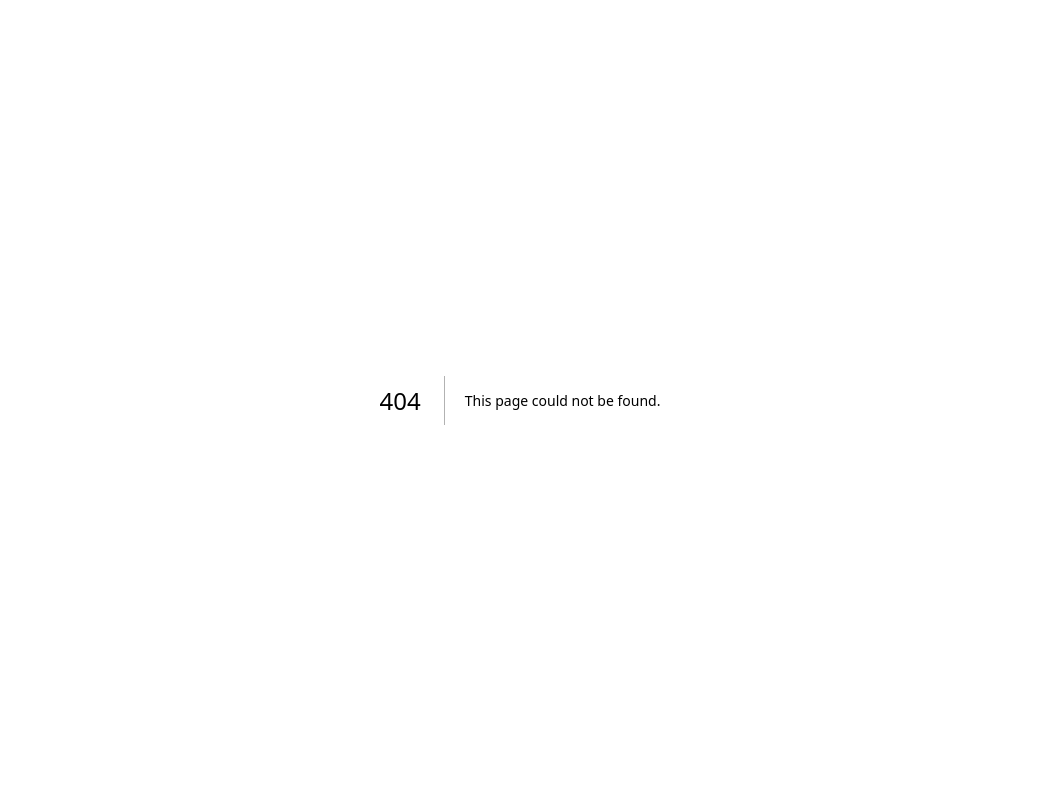
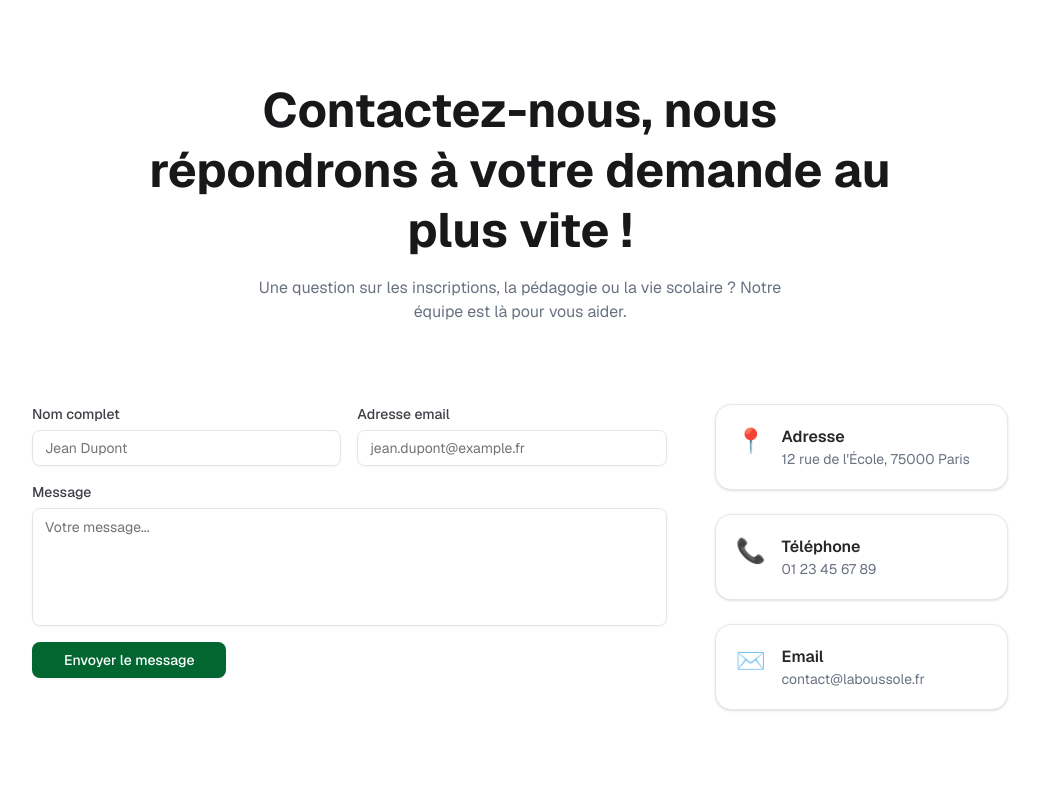
Before and after one commit to RustyRory/CollegeLaBoussole, a Next.js app in the folder collegeLaBoussoleApp/frontend/: page /contact in a window 1280 px wide. Before the commit this address had no page. Shown: the top 800 px of the page, without its empty margins (120-1159 px from the left). Built offline with nearby package versions, Linux system fonts and the light colour scheme.

Commit message:
feat(ux): fixes #56 - contact page

```diff
--- a/collegeLaBoussoleApp/frontend/eslint.config.mjs
+++ b/collegeLaBoussoleApp/frontend/eslint.config.mjs
@@ -9,6 +9,7 @@ export default defineConfig([
   {
     rules: {
       "@next/next/no-html-link-for-pages": "off",
+      "react/no-unescaped-entities": "off",
     },
   },
 
--- /dev/null
+++ b/collegeLaBoussoleApp/frontend/src/app/contact/page.tsx
@@ -0,0 +1,86 @@
+import ContactForm from "@/components/contact-form";
+
+export const metadata = {
+  title: "Contact — Collège La Boussole",
+  description:
+    "Contactez le Collège La Boussole. Nous répondrons à votre demande au plus vite.",
+};
+
+const INFO_CARDS = [
+  {
+    icon: "📍",
+    label: "Adresse",
+    value: "12 rue de l'École, 75000 Paris",
+  },
+  {
+    icon: "📞",
+    label: "Téléphone",
+    value: "01 23 45 67 89",
+  },
+  {
+    icon: "✉️",
+    label: "Email",
+    value: "contact@laboussole.fr",
+  },
+];
+
+export default function ContactPage() {
+  return (
+    <div className="flex flex-col min-h-screen bg-white text-zinc-900 font-sans">
+      {/* HERO */}
+      <section className="px-6 py-20 max-w-5xl mx-auto w-full text-center">
+        <h1 className="text-4xl md:text-5xl font-bold leading-tight mb-4 max-w-3xl mx-auto">
+          Contactez-nous, nous répondrons à votre demande au plus vite&nbsp;!
+        </h1>
+        <p className="text-gray-500 max-w-xl mx-auto">
+          Une question sur les inscriptions, la pédagogie ou la vie
+          scolaire&nbsp;? Notre équipe est là pour vous aider.
+        </p>
+      </section>
+
+      {/* FORM + INFO */}
+      <section className="px-6 pb-20 max-w-5xl mx-auto w-full">
+        <div className="grid grid-cols-1 lg:grid-cols-3 gap-12">
+          {/* Formulaire */}
+          <div className="lg:col-span-2">
+            <ContactForm />
+          </div>
+
+          {/* Infos de contact */}
+          <div className="flex flex-col gap-6">
+            {INFO_CARDS.map((card) => (
+              <div
+                key={card.label}
+                className="flex items-start gap-4 p-5 rounded-2xl border border-gray-200 bg-white shadow-sm"
+              >
+                <span className="text-2xl">{card.icon}</span>
+                <div>
+                  <p className="font-semibold text-zinc-800">{card.label}</p>
+                  <p className="text-sm text-gray-500">{card.value}</p>
+                </div>
+              </div>
+            ))}
+          </div>
+        </div>
+      </section>
+
+      {/* BOTTOM CTA */}
+      <section className="py-20 px-6 text-center">
+        <div className="max-w-2xl mx-auto bg-green-50 rounded-3xl p-12">
+          <h2 className="text-2xl font-bold mb-2">
+            Maintenant que vous nous connaissez, avançons ensemble.
+          </h2>
+          <p className="text-gray-500 text-sm mb-6">
+            Rejoignez la communauté du Collège La Boussole.
+          </p>
+          <a
+            href="#"
+            className="inline-flex items-center justify-center rounded-md bg-green-800 px-8 py-2.5 text-sm font-medium text-white hover:bg-green-900 transition-colors"
+          >
+            S&apos;inscrire
+          </a>
+        </div>
+      </section>
+    </div>
+  );
+}
--- a/collegeLaBoussoleApp/frontend/src/app/dashboard/layout.tsx
+++ b/collegeLaBoussoleApp/frontend/src/app/dashboard/layout.tsx
@@ -1,7 +1,7 @@
 "use client";
 
 import * as React from "react";
-import { useAuth } from "@/hooks/useAuth";
+import { useAuth } from "@/hooks/use-auth";
 import { AppSidebar } from "@/components/dashboard/app-sidebar";
 import { SidebarInset, SidebarProvider } from "@/components/ui/sidebar";
 
--- a/collegeLaBoussoleApp/frontend/src/app/page.tsx
+++ b/collegeLaBoussoleApp/frontend/src/app/page.tsx
@@ -1,7 +1,5 @@
-import Home from "@/components/accueil-form";
-import Image from "next/image";
-import { Button } from "@/components/ui/button";
+import HomePage from "@/components/home-page";
 
 export default function App() {
-  return <Home />;
+  return <HomePage />;
 }
--- /dev/null
+++ b/collegeLaBoussoleApp/frontend/src/components/contact-form.tsx
@@ -0,0 +1,104 @@
+"use client";
+
+import { useState } from "react";
+import { Button } from "@/components/ui/button";
+import { Input } from "@/components/ui/input";
+
+export default function ContactForm() {
+  const [form, setForm] = useState({ name: "", email: "", message: "" });
+  const [status, setStatus] = useState<
+    "idle" | "loading" | "success" | "error"
+  >("idle");
+
+  function handleChange(
+    e: React.ChangeEvent<HTMLInputElement | HTMLTextAreaElement>,
+  ) {
+    setForm((prev) => ({ ...prev, [e.target.name]: e.target.value }));
+  }
+
+  async function handleSubmit(e: React.FormEvent) {
+    e.preventDefault();
+    setStatus("loading");
+    try {
+      const res = await fetch(`${process.env.NEXT_PUBLIC_API_URL}/contact`, {
+        method: "POST",
+        headers: { "Content-Type": "application/json" },
+        body: JSON.stringify(form),
+      });
+      if (!res.ok) throw new Error();
+      setStatus("success");
+      setForm({ name: "", email: "", message: "" });
+    } catch {
+      setStatus("error");
+    }
+  }
+
+  return (
+    <form onSubmit={handleSubmit} className="flex flex-col gap-4 w-full">
+      <div className="grid grid-cols-1 md:grid-cols-2 gap-4">
+        <div className="flex flex-col gap-1.5">
+          <label htmlFor="name" className="text-sm font-medium text-zinc-700">
+            Nom complet
+          </label>
+          <Input
+            id="name"
+            name="name"
+            placeholder="Jean Dupont"
+            required
+            value={form.name}
+            onChange={handleChange}
+          />
+        </div>
+        <div className="flex flex-col gap-1.5">
+          <label htmlFor="email" className="text-sm font-medium text-zinc-700">
+            Adresse email
+          </label>
+          <Input
+            id="email"
+            name="email"
+            type="email"
+            placeholder="jean.dupont@example.fr"
+            required
+            value={form.email}
+            onChange={handleChange}
+          />
+        </div>
+      </div>
+
+      <div className="flex flex-col gap-1.5">
+        <label htmlFor="message" className="text-sm font-medium text-zinc-700">
+          Message
+        </label>
+        <textarea
+          id="message"
+          name="message"
+          rows={5}
+          placeholder="Votre message..."
+          required
+          value={form.message}
+          onChange={handleChange}
+          className="border-input placeholder:text-muted-foreground flex w-full rounded-md border bg-transparent px-3 py-2 text-sm shadow-xs outline-none transition-[color,box-shadow] focus-visible:border-ring focus-visible:ring-ring/50 focus-visible:ring-[3px] disabled:opacity-50 resize-none"
+        />
+      </div>
+
+      {status === "success" && (
+        <p className="rounded-md bg-green-50 px-4 py-3 text-sm text-green-700">
+          Votre message a bien été envoyé. Nous vous répondrons rapidement.
+        </p>
+      )}
+      {status === "error" && (
+        <p className="rounded-md bg-red-50 px-4 py-3 text-sm text-red-600">
+          Une erreur est survenue. Veuillez réessayer.
+        </p>
+      )}
+
+      <Button
+        type="submit"
+        disabled={status === "loading"}
+        className="self-start bg-green-800 hover:bg-green-900 text-white px-8"
+      >
+        {status === "loading" ? "Envoi en cours..." : "Envoyer le message"}
+      </Button>
+    </form>
+  );
+}
--- a/collegeLaBoussoleApp/frontend/src/components/dashboard/header.tsx
+++ b/collegeLaBoussoleApp/frontend/src/components/dashboard/header.tsx
@@ -1,6 +1,6 @@
 "use client";
 
-import { useAuth } from "@/hooks/useAuth";
+import { useAuth } from "@/hooks/use-auth";
 
 type HeaderProps = {
   title: string;
--- a/collegeLaBoussoleApp/frontend/src/components/accueil-form.tsx
+++ b/collegeLaBoussoleApp/frontend/src/components/home-page.tsx
@@ -1,6 +1,6 @@
 import { Button } from "@/components/ui/button";
-import StatCard from "@/components/homePage/statCard";
-import FaqItem from "@/components/homePage/faqItem";
+import StatCard from "@/components/home/stat-card";
+import FaqItem from "@/components/home/faq-item";
 
 export default function Home() {
   return (
@@ -8,20 +8,18 @@ export default function Home() {
       {/* 1. HERO SECTION */}
       <section className="px-6 py-20 flex flex-col items-center text-center max-w-5xl mx-auto">
         <h1 className="text-4xl md:text-5xl font-bold leading-tight mb-8 max-w-3xl">
-          Un collège à taille humaine, qui redonne du sens à
-          l&aposapprentissage.
+          Un collège à taille humaine, qui redonne du sens à l'apprentissage.
         </h1>
         <Button asChild className="mb-16">
           Découvrir le projet
         </Button>
 
-        {/* Les 2 grandes images du haut */}
         <div className="grid grid-cols-1 md:grid-cols-2 gap-8 w-full">
           <div className="flex flex-col gap-4">
             <div className="aspect-video bg-amber-100 rounded-2xl flex items-center justify-center">
               <span className="text-amber-600 text-3xl">🖼️</span>
             </div>
-            <h3 className="font-semibold text-left">Texte d&aposaccroche 1</h3>
+            <h3 className="font-semibold text-left">Texte d'accroche 1</h3>
             <p className="text-sm text-gray-500 text-left">
               Lorem ipsum dolor, sit amet consectetur adipisicing elit. Optio,
               ad maxime saepe hic vitae fugiat repellendus magni? Aspernatur
@@ -32,7 +30,7 @@ export default function Home() {
             <div className="aspect-video bg-amber-100 rounded-2xl flex items-center justify-center">
               <span className="text-amber-600 text-3xl">🖼️</span>
             </div>
-            <h3 className="font-semibold text-left">Texte l &aposaccroche 2</h3>
+            <h3 className="font-semibold text-left">Texte l'accroche 2</h3>
             <p className="text-sm text-gray-500 text-left">
               Lorem ipsum dolor, sit amet consectetur adipisicing elit. Optio,
               ad maxime saepe hic vitae fugiat repellendus magni? Aspernatur
@@ -46,12 +44,12 @@ export default function Home() {
       <section className="bg-[#FAF7F2] py-20 px-6">
         <div className="max-w-4xl mx-auto text-center flex flex-col items-center">
           <h2 className="text-3xl font-bold mb-8">
-            Une pédagogie innovante pour les élèves d&aposaujourd&aposhui
+            Une pédagogie innovante pour les élèves d'aujourd'hui
           </h2>
           <div className="bg-amber-100/50 p-8 rounded-3xl w-full flex flex-col md:flex-row items-center gap-8 text-left mb-8">
             <div className="flex-1">
               <h3 className="text-xl font-semibold mb-4">
-                Garder l&aposélève au cœur de son apprentissage
+                Garder l'élève au cœur de son apprentissage
               </h3>
               <p className="text-gray-600 mb-4">
                 Lorem ipsum dolor sit amet consectetur adipisicing elit. Quo
@@ -79,7 +77,7 @@ export default function Home() {
           Des résultats probants qui parlent de nous-mêmes
         </h2>
         <p className="text-gray-500 mb-12">
-          Découvrez en chiffres l&aposimpact de notre accompagnement.
+          Découvrez en chiffres l'impact de notre accompagnement.
         </p>
         <div className="grid grid-cols-1 sm:grid-cols-2 md:grid-cols-4 gap-6">
           <StatCard number="99%" label="Taux de réussite" description="" />
@@ -91,7 +89,7 @@ export default function Home() {
           <StatCard
             number="180+"
             label="Élèves accompagnés"
-            description="Depuis la création de l&aposétablissement."
+            description="Depuis la création de l'établissement."
           />
           <StatCard
             number="75%"
@@ -148,7 +146,7 @@ export default function Home() {
           <h2 className="text-2xl font-bold mb-6">
             Maintenant que vous nous connaissez, avançons ensemble.
           </h2>
-          <Button asChild>S&aposinscrire</Button>
+          <Button asChild>S'inscrire</Button>
         </div>
       </section>
     </div>
```
Also changed, not shown: collegeLaBoussoleApp/frontend/src/components/home/faq-item.tsx (renamed from collegeLaBoussoleApp/frontend/src/components/homePage/faqItem.tsx), collegeLaBoussoleApp/frontend/src/components/home/stat-card.tsx (renamed from collegeLaBoussoleApp/frontend/src/components/homePage/statCard.tsx), collegeLaBoussoleApp/frontend/src/hooks/use-auth.ts (renamed from collegeLaBoussoleApp/frontend/src/hooks/useAuth.ts).
